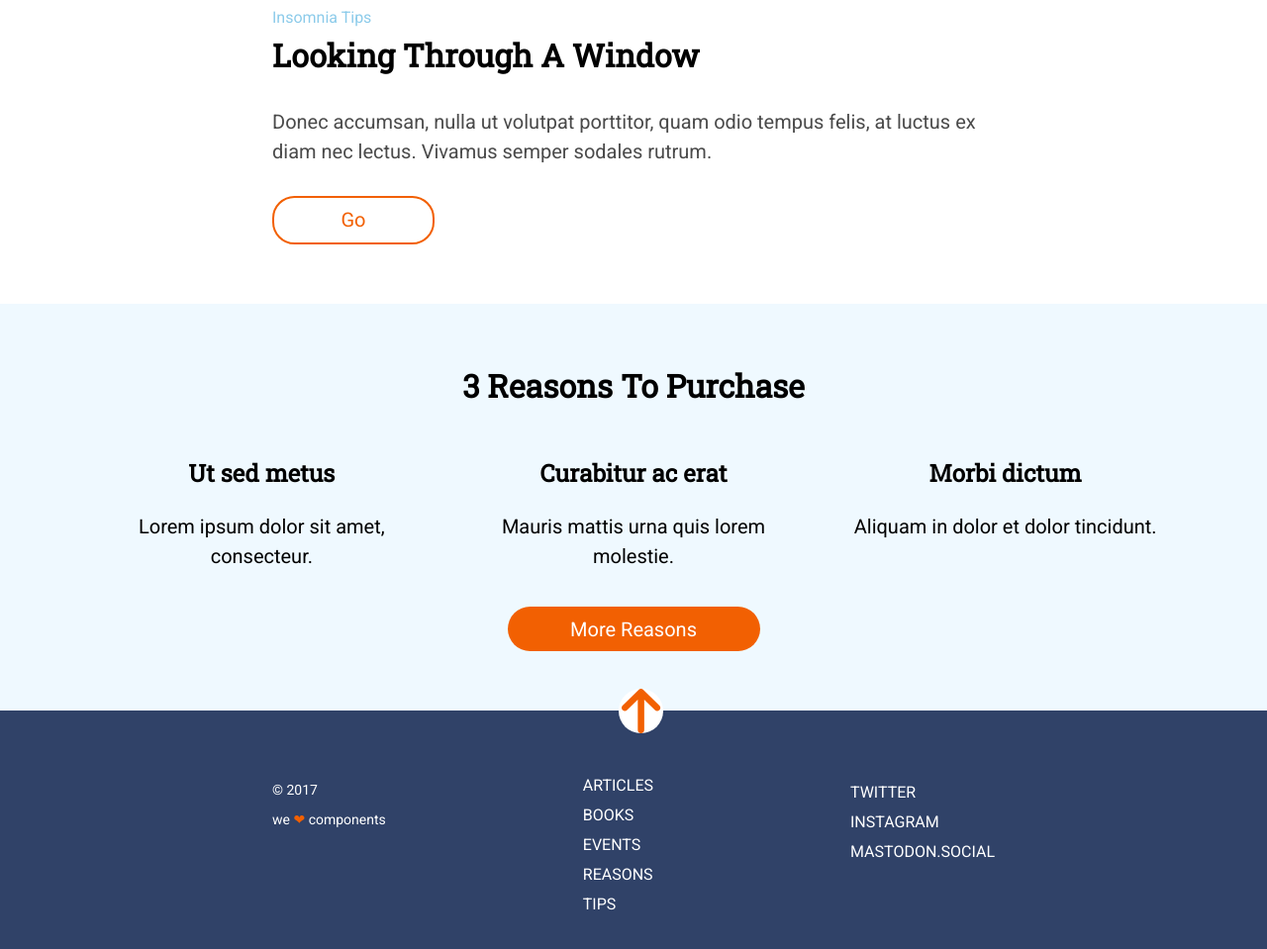
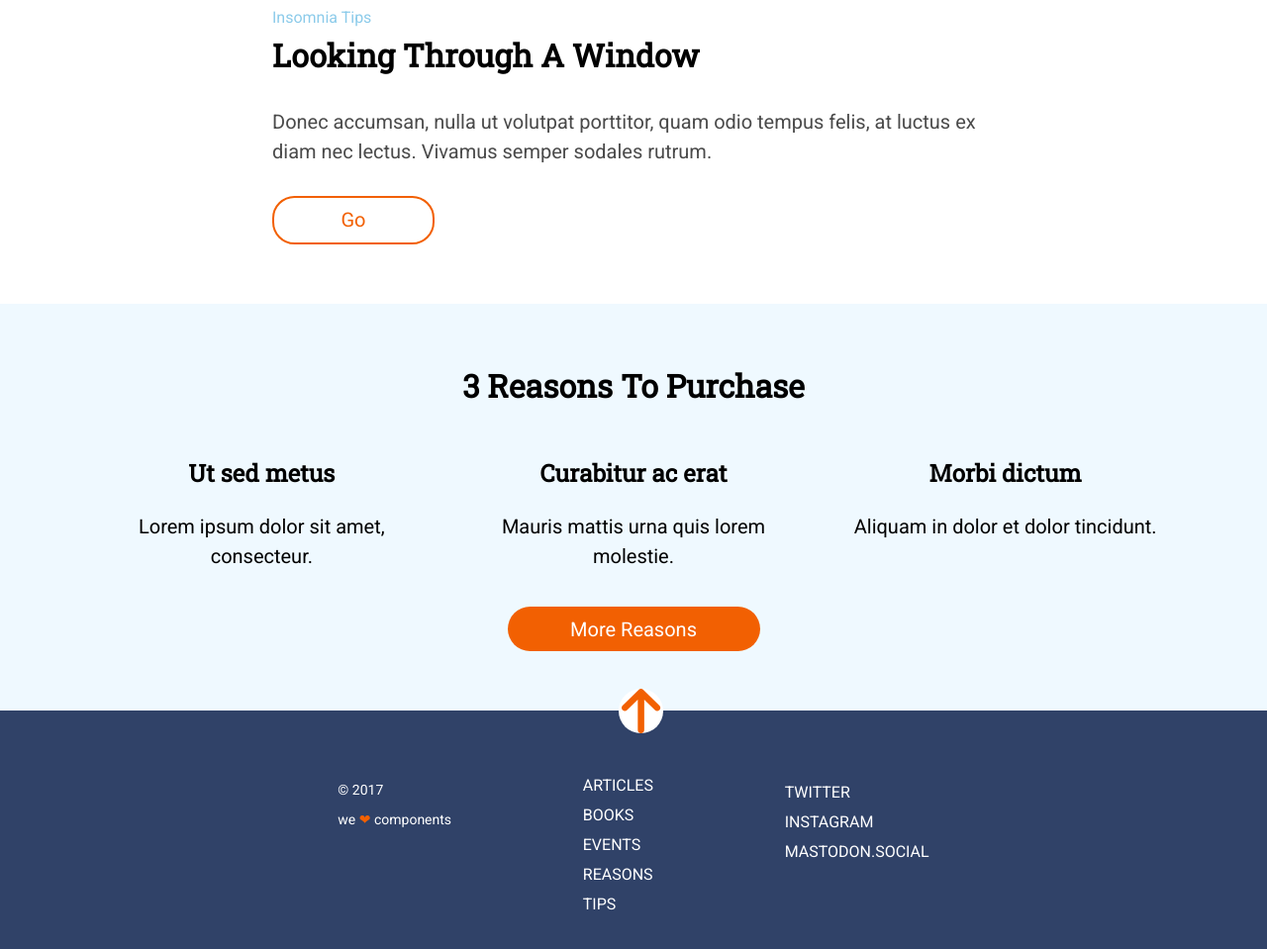
Before and after one commit to alexandrajaramz/m1-evaluacion-final-alexandrajaramz, a website: page docs/index.html in a window 1280 px wide. Shown: the part 857-1816 px from the top of the page at 99% size. Drawn offline with nearby package versions, Linux system fonts and the light colour scheme; files that its build step writes are made by us from their sources.

Commit message:
footer mq done

```diff
--- a/_src/assets/scss/components/_footer.scss
+++ b/_src/assets/scss/components/_footer.scss
@@ -114,4 +114,10 @@
   }
 }
 
-/* MEDIA QUERY DESKTOP (no needed) */
+/* MEDIA QUERY DESKTOP */
+
+@media all and (min-width: 1200px){
+  .flex-container {
+    justify-content: space-around;
+  }
+}
```
